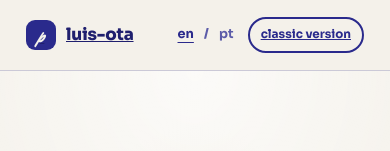
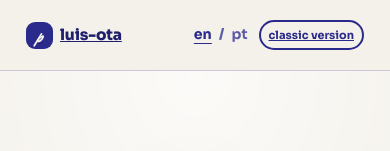
Before and after one commit to luis-ota/luis-ota-portfolio, a plain HTML site: page public/neo/index.html in a window 390 px wide. Shown: the top 151 px of the page. Drawn offline with Linux system fonts and the light colour scheme.

Commit message:
Header mobile: compacta marca, idioma e pilula para nao quebrar linha em 360px

```diff
--- a/public/neo/styles.css
+++ b/public/neo/styles.css
@@ -759,9 +759,14 @@ button { font: inherit; color: inherit; background: none; border: 0; cursor: poi
   .rodape-linha { justify-content: center; text-align: center; }
 }
 
-@media (max-width: 420px) {
-  .cabeca-acoes { gap: 10px; }
-  .link-classico { padding: 6px 11px; font-size: 0.74rem; }
+@media (max-width: 480px) {
+  .cabeca-linha { gap: 10px; }
+  .marca { font-size: 0.96rem; gap: 7px; }
+  .marca-selo { width: 27px; height: 27px; font-size: 1rem; padding-top: 3px; }
+  .cabeca-acoes { gap: 8px; }
+  .idioma { gap: 4px; font-size: 0.88rem; }
+  .idioma-opcao { padding: 7px 3px; }
+  .link-classico { padding: 4px 8px; font-size: 0.7rem; }
   .cartaz-publico { font-size: 0.96rem; }
   .titulo { margin-bottom: 34px; }
 }
```
